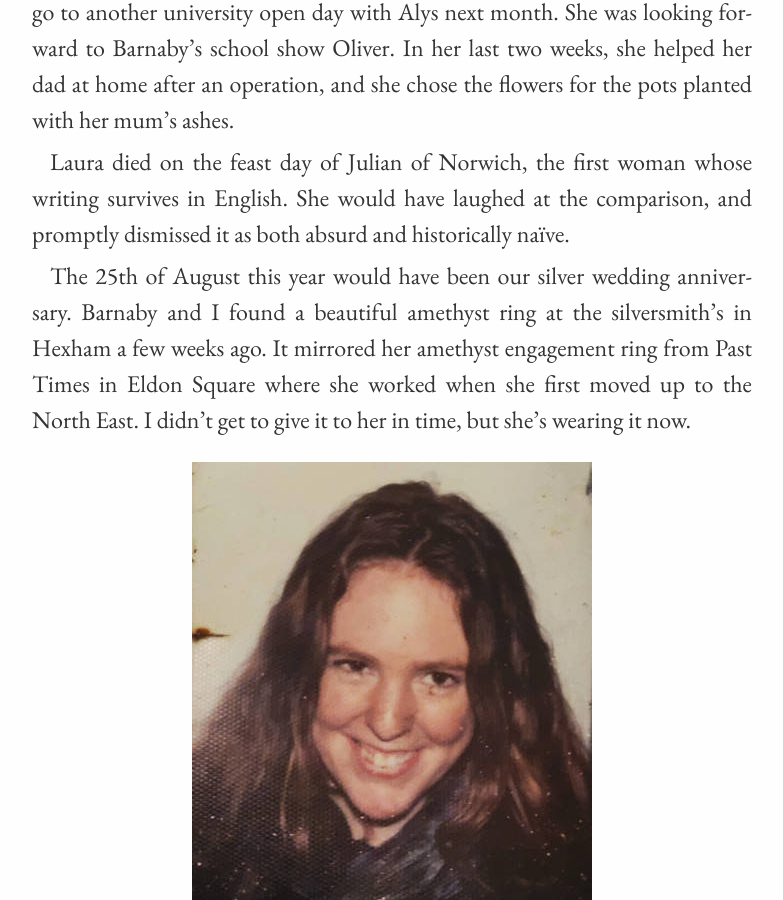
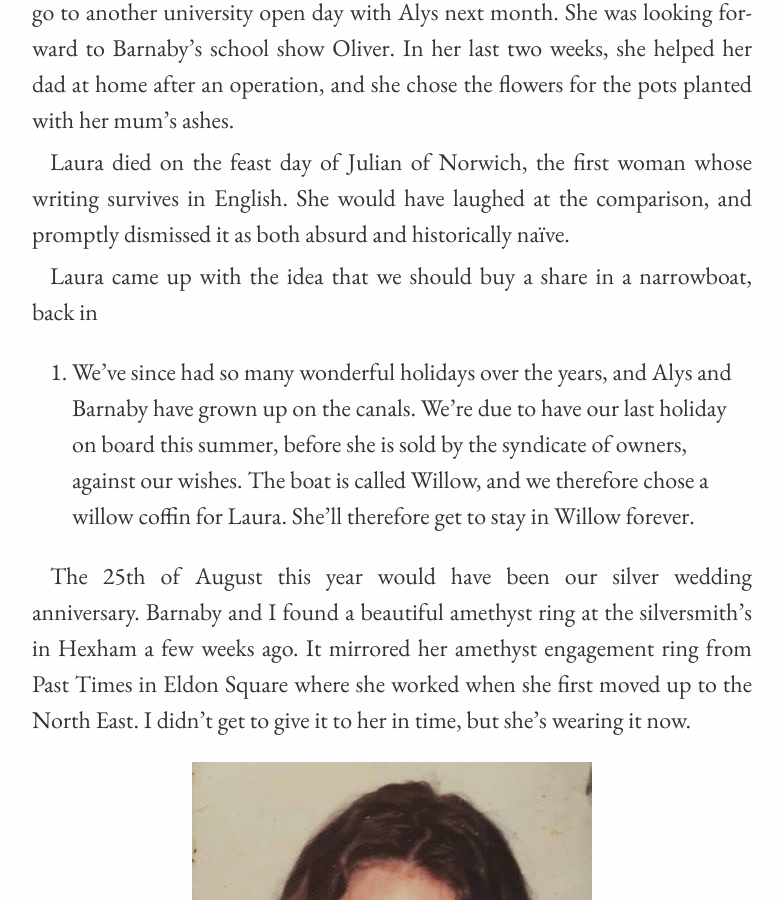
Before and after one commit to tomchadwin/laura.chadw.in, a Jekyll site: the page built from _posts/2026-05-29-Eulogy.md, in a window 1280 px wide and 900 px high, scrolled down 2779 px. Shown: the whole window, without its empty margins (248-1031 px from the left). Built offline with Jekyll 4.4.1, drawn with Linux system fonts in a browser that asks for light colours; some web fonts are replaced; our own code applies the rules of GitHub Pages for plain Markdown files.

Commit message:
Add Willow from toast

```diff
--- a/_posts/2026-05-29-Eulogy.md
+++ b/_posts/2026-05-29-Eulogy.md
@@ -95,6 +95,13 @@ Laura died on the feast day of Julian of Norwich, the first woman whose writing
 survives in English. She would have laughed at the comparison, and promptly
 dismissed it as both absurd and historically naïve.
 
+Laura came up with the idea that we should buy a share in a narrowboat, back in
+2004. We’ve since had so many wonderful holidays over the years, and Alys and
+Barnaby have grown up on the canals. We’re due to have our last holiday on board
+this summer, before she is sold by the syndicate of owners, against our wishes. The
+boat is called Willow, and we therefore chose a willow coffin for Laura. She’ll
+therefore get to stay in Willow forever.
+
 The 25th of August this year would have been our silver wedding anniversary.
 Barnaby and I found a beautiful amethyst ring at the silversmith’s in Hexham a few
 weeks ago. It mirrored her amethyst engagement ring from Past Times in Eldon Square
```
